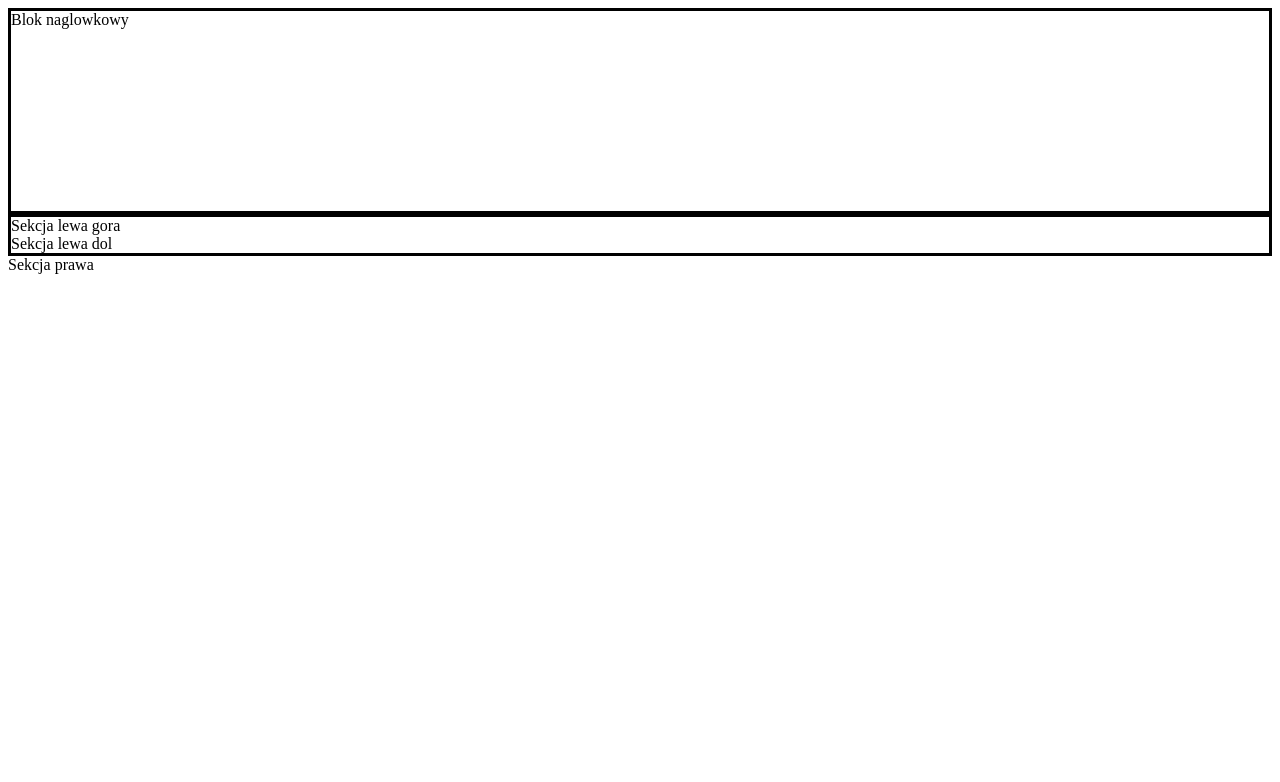
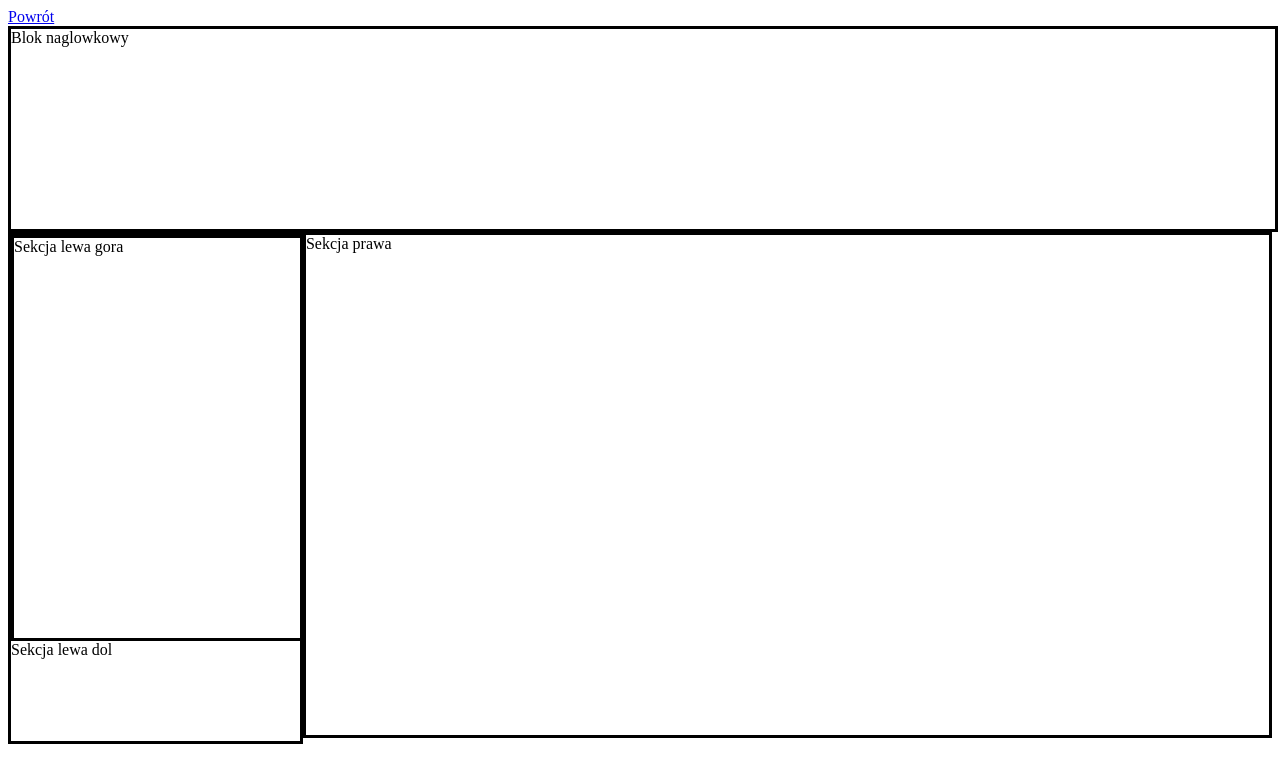
Before and after one commit to thrlstyyy/styczen, a plain HTML site: page index7'1.html in a window 1280 px wide. Drawn offline with Linux system fonts and the light colour scheme.

Commit message:
Add files via upload

```diff
--- a/index7'1.html
+++ b/index7'1.html
@@ -10,21 +10,48 @@
         }
         header {
             height: 200px;
+            width: 100%;
             border: solid black;
         }
         #main {
             border: solid black;
+            width: 30%;
+        }
+        main {
+            display: flex;
+            width: 100%;
+
+        }
+        #gora{
+            border: solid black;
+            height: 400px;
+            width: 100%;
+        }
+        #dol {
+            width: 100%;
+            height: 100px;
+        }
+        #prawy {
+            border: solid black;
+            width: 100%;
+            height: 500px;
+        }
+        span {
+            position: relative;
         }
     </style>
 </head>
 <body>
+    <span><a href="index.html">Powrót</a></span>
     <section id="kontener">
         <header>Blok naglowkowy</header>
+        <main>
         <section id="main">
-            <section>Sekcja lewa gora</section>
-            <section>Sekcja lewa dol</section>
+            <section id="gora">Sekcja lewa gora</section>
+            <section id="dol">Sekcja lewa dol</section>
         </section>
             <section id="prawy">Sekcja prawa</section>
     </section>
+    </main>
 </body>
 </html>
```
